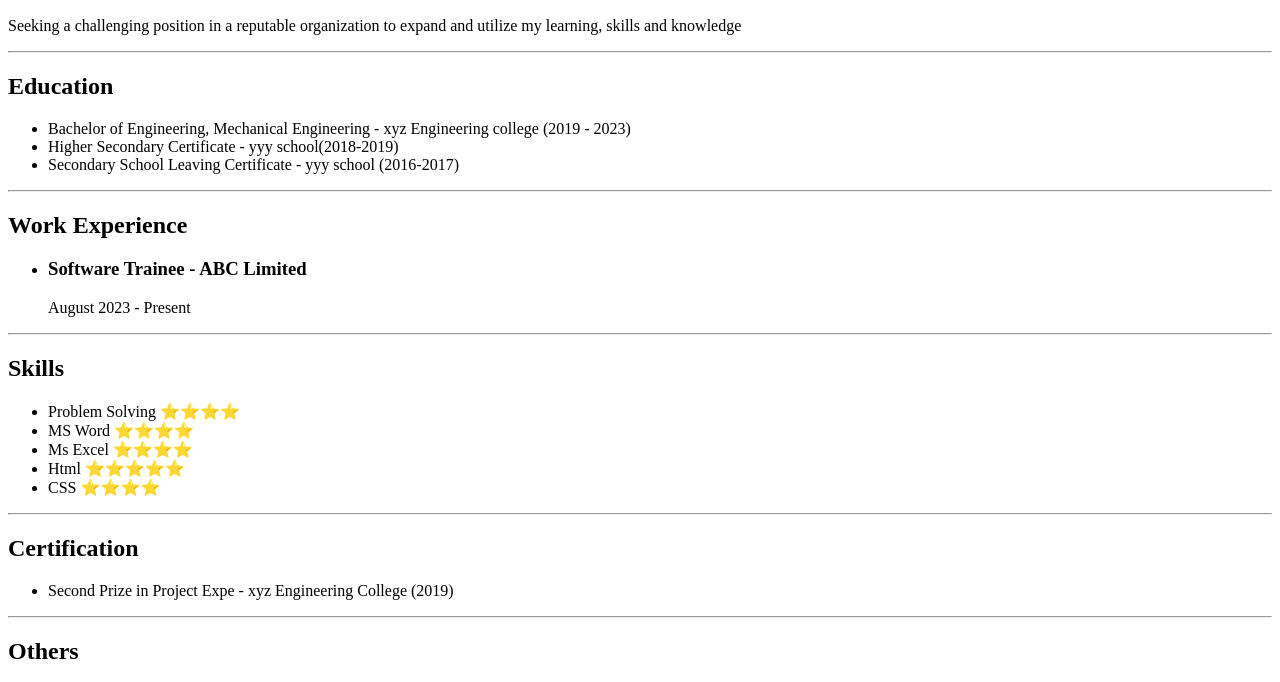
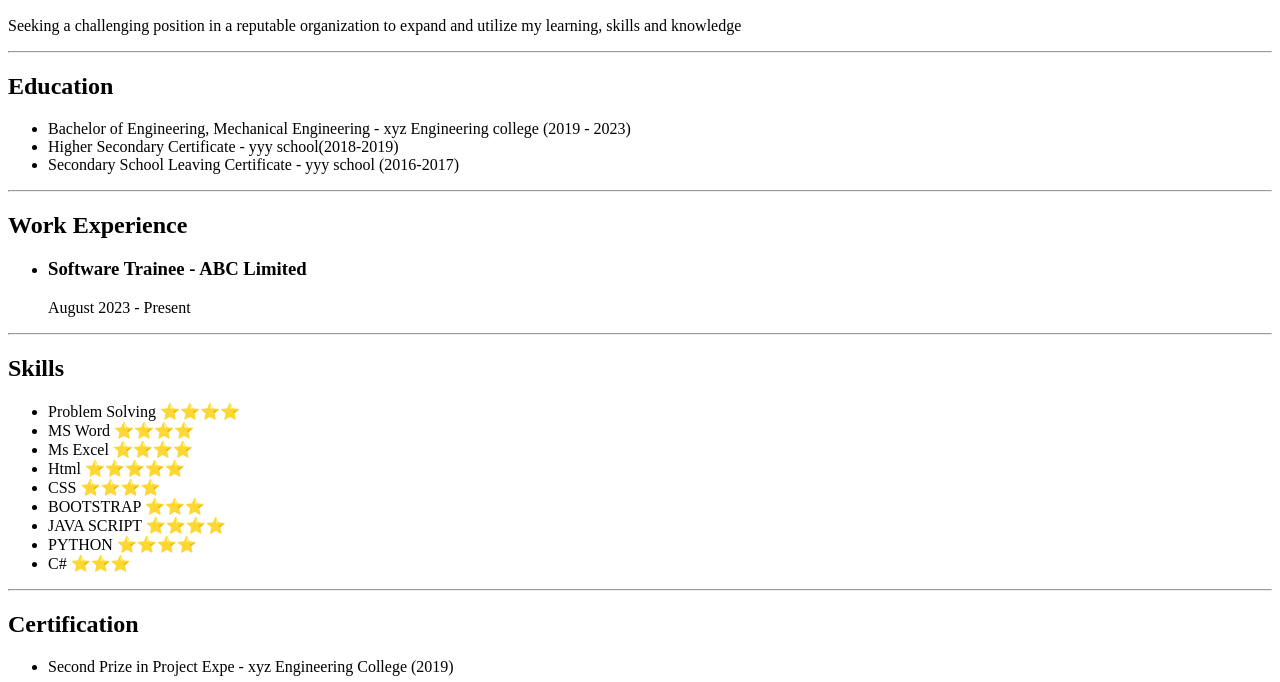
Before and after one commit to kabilankumar19/resume, a plain HTML site: page index.html in a window 1280 px wide. Shown: the part 110-792 px from the top of the page. Drawn offline with Linux system fonts and the light colour scheme.

Commit message:
Update index.html

```diff
--- a/index.html
+++ b/index.html
@@ -29,6 +29,10 @@
       <li>Ms Excel ⭐️⭐️⭐️⭐️</li>
       <li>Html ⭐️⭐️⭐️⭐️⭐️ </li>
       <li>CSS ⭐️⭐️⭐️⭐️ </li>
+      <li>BOOTSTRAP ⭐️⭐️⭐️</li>
+      <li>JAVA SCRIPT ⭐️⭐️⭐️⭐️</li>
+      <li>PYTHON ⭐️⭐️⭐️⭐️</li>
+      <li>C# ⭐️⭐️⭐️</li>
     </ul>
     <hr>
     <h2>Certification</h2>
```
